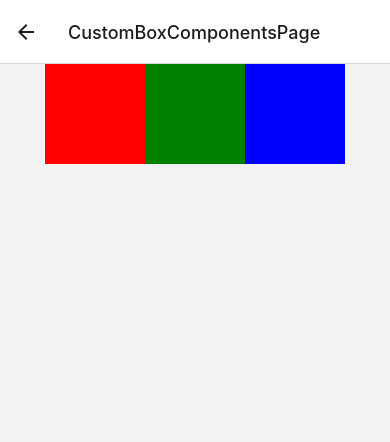
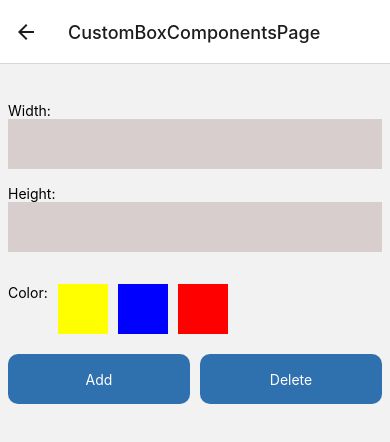
Before and after one commit to F4nnur/neti-react-native_AkhmetovFF-11-008, a React Native app: screen /CustomBoxComponentsPage in a window 390 px wide. Shown: the top 442 px of the page. Built offline with nearby package versions, Linux system fonts and the light colour scheme.

Commit message:
+ task(#2) with ability to add boxes

```diff
--- a/components/CustomComponentsTasks/BoxPropsFirst.jsx
+++ b/components/CustomComponentsTasks/BoxPropsFirst.jsx
@@ -2,7 +2,7 @@ import React from 'react';
 import { View } from 'react-native';
 
 const BoxPropsFirst = props => {
-  return <View style={{ width: 100, height: 100, backgroundColor: props.color }}></View>;
+  return <View style={{ width: props.width, height: props.height, backgroundColor: props.color }}></View>;
 };
 
 export default BoxPropsFirst;
--- a/pages/CustomBoxComponentsPage.jsx
+++ b/pages/CustomBoxComponentsPage.jsx
@@ -1,15 +1,106 @@
-import React from 'react';
-import { View } from 'react-native';
+import React, { useState } from 'react';
+import { Pressable, ScrollView, StyleSheet, Text, TextInput, View } from 'react-native';
 import BoxPropsFirst from '../components/CustomComponentsTasks/BoxPropsFirst';
 
 const CustomBoxComponentsPage = () => {
+  const [width, setWidth] = useState(0);
+  const [height, setHeight] = useState(0);
+  const [color, setColor] = useState('');
+  const [box, setBox] = useState([]);
+
+  const handleDelete = () => {
+    setBox([]);
+  };
+  const handleAdd = (w, h, c) => {
+    setBox([...box, { width: w, height: h, color: c }]);
+  };
+
   return (
-    <View style={{ flex: 1, flexDirection: 'row', justifyContent: 'center' }}>
-      <BoxPropsFirst color={'red'} />
-      <BoxPropsFirst color={'green'} />
-      <BoxPropsFirst color={'blue'} />
-    </View>
+    <ScrollView style={styles.container}>
+      <View style={styles.boxesContainer}>
+        {box.map(item => (
+          <BoxPropsFirst width={item.width} height={item.height} color={item.color} />
+        ))}
+      </View>
+      <View style={{ flex: 1 }}>
+        <View style={{ marginBottom: 16 }}>
+          <View style={{ marginBottom: 16 }}>
+            <Text>Width:</Text>
+            <TextInput
+              style={{ height: 50, padding: 8, backgroundColor: '#d9cece' }}
+              onChangeText={text => setWidth(Number(text))}
+            ></TextInput>
+          </View>
+          <View style={{ marginBottom: 16 }}>
+            <Text>Height:</Text>
+            <TextInput
+              style={{ height: 50, padding: 8, backgroundColor: '#d9cece' }}
+              onChangeText={text => setHeight(Number(text))}
+            ></TextInput>
+          </View>
+        </View>
+        <View style={{ flex: 1, flexDirection: 'column' }}>
+          <View style={styles.colorsContainer}>
+            <Text>Color:</Text>
+            <Pressable
+              style={{ width: 50, height: 50, backgroundColor: 'yellow' }}
+              onPress={() => setColor('yellow')}
+            ></Pressable>
+            <Pressable
+              style={{ width: 50, height: 50, backgroundColor: 'blue' }}
+              onPress={() => setColor('blue')}
+            ></Pressable>
+            <Pressable
+              style={{ width: 50, height: 50, backgroundColor: 'red' }}
+              onPress={() => setColor('red')}
+            ></Pressable>
+          </View>
+          <View style={styles.buttonsContainer}>
+            <Pressable style={styles.mainButton} onPress={() => handleAdd(width, height, color)}>
+              <Text style={{ color: 'white' }}>Add</Text>
+            </Pressable>
+            <Pressable style={styles.mainButton} onPress={handleDelete}>
+              <Text style={{ color: 'white' }}>Delete</Text>
+            </Pressable>
+          </View>
+        </View>
+      </View>
+    </ScrollView>
   );
 };
+const styles = StyleSheet.create({
+  container: {
+    flex: 1,
+    margin: 8,
+  },
+
+  buttonsContainer: {
+    flex: 1,
+    flexDirection: 'row',
+    gap: 10,
+  },
+  boxesContainer: {
+    alignItems: 'center',
+    flexDirection: 'row',
+    flexWrap: 'wrap',
+    gap: 10,
+    marginBottom: 30,
+    marginLeft: 20,
+  },
+  colorsContainer: {
+    flexDirection: 'row',
+    gap: 10,
+    marginBottom: 20,
+  },
+
+  mainButton: {
+    flex: 1,
+    alignItems: 'center',
+    justifyContent: 'center',
+    backgroundColor: '#2F70AF',
+    height: 50,
+    borderRadius: 10,
+  },
+});
 
 export default CustomBoxComponentsPage;
```
